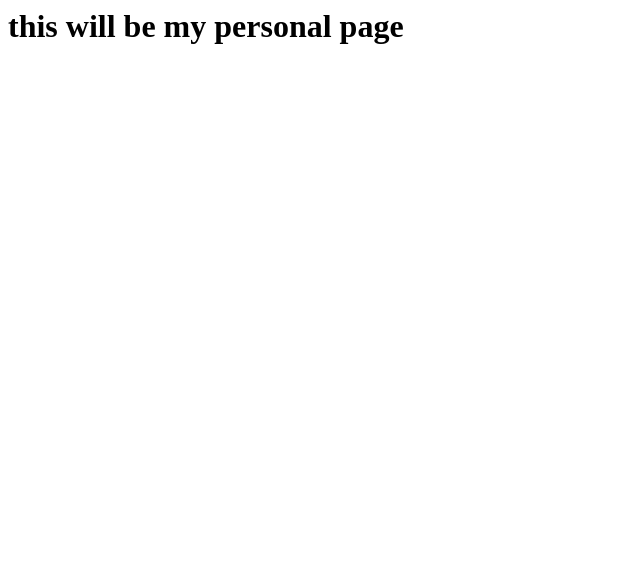
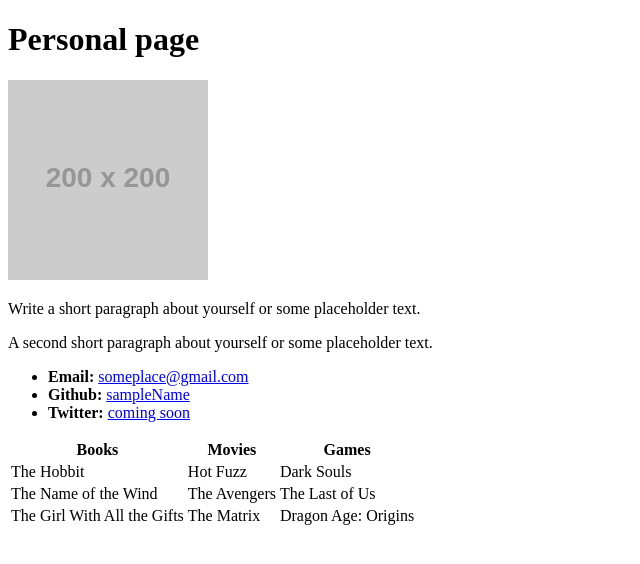
Before and after one commit to scmo-ops/scmo-ops.github.io, a plain HTML site: page index.html in a window 1280 px wide. Shown: the whole page, without its empty margins (0-640 px from the left). Drawn offline with Linux system fonts and the light colour scheme; placeholder pictures from the web are drawn by us.

Commit message:
Starter profile

```diff
--- a/index.html
+++ b/index.html
@@ -1 +1,49 @@
-<h1> this will be my personal page </h1>
+<!DOCTYPE html>
+<html lang="en-us">
+<head>
+  <meta charset="UTF-8">
+  <title>BIO</title>
+</head>
+
+<body>
+
+  <h1>Personal page </h1>
+
+  <img src="https://placehold.it/200x200" alt="Your Name">
+
+  <p>Write a short paragraph about yourself or some placeholder text.</p>
+  <p>A second short paragraph about yourself or some placeholder text.</p>
+
+  <ul>
+    <li><strong>Email:</strong> <a href="#">someplace@gmail.com</a></li>
+    <li><strong>Github:</strong> <a href="#">sampleName</a></li>
+    <li><strong>Twitter:</strong> <a href="#">coming soon</a></li>
+  </ul>
+
+  <table>
+    <tr>
+      <th>Books</th>
+      <th>Movies</th>
+      <th>Games</th>
+    </tr>
+    <tr>
+      <td>The Hobbit</td>
+      <td>Hot Fuzz</td>
+      <td>Dark Souls</td>
+    </tr>
+    <tr>
+      <td>The Name of the Wind</td>
+      <td>The Avengers</td>
+      <td>The Last of Us</td>
+    </tr>
+    <tr>
+      <td>The Girl With All the Gifts</td>
+      <td>The Matrix</td>
+      <td>Dragon Age: Origins</td>
+    </tr>
+  </table>
+
+
+</body>
+
+</html>
```
